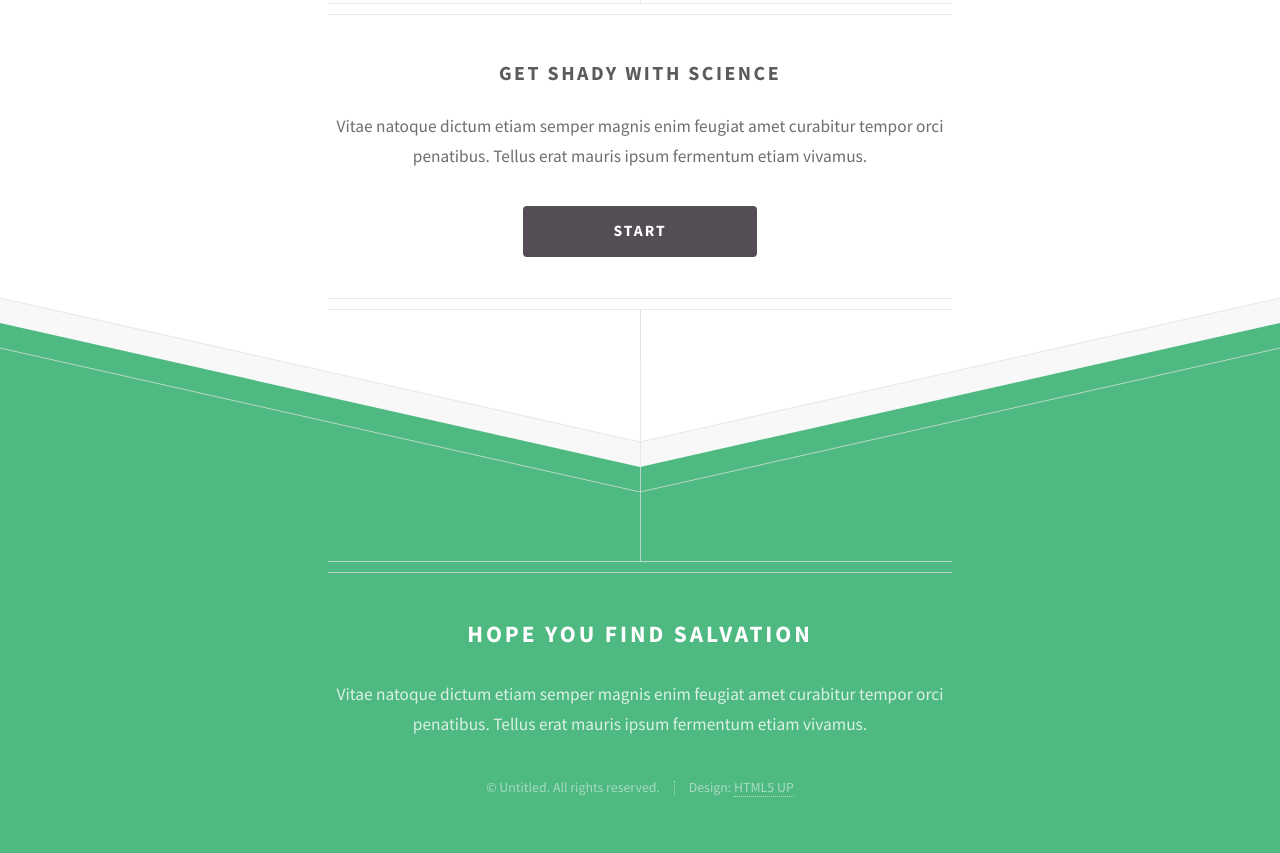
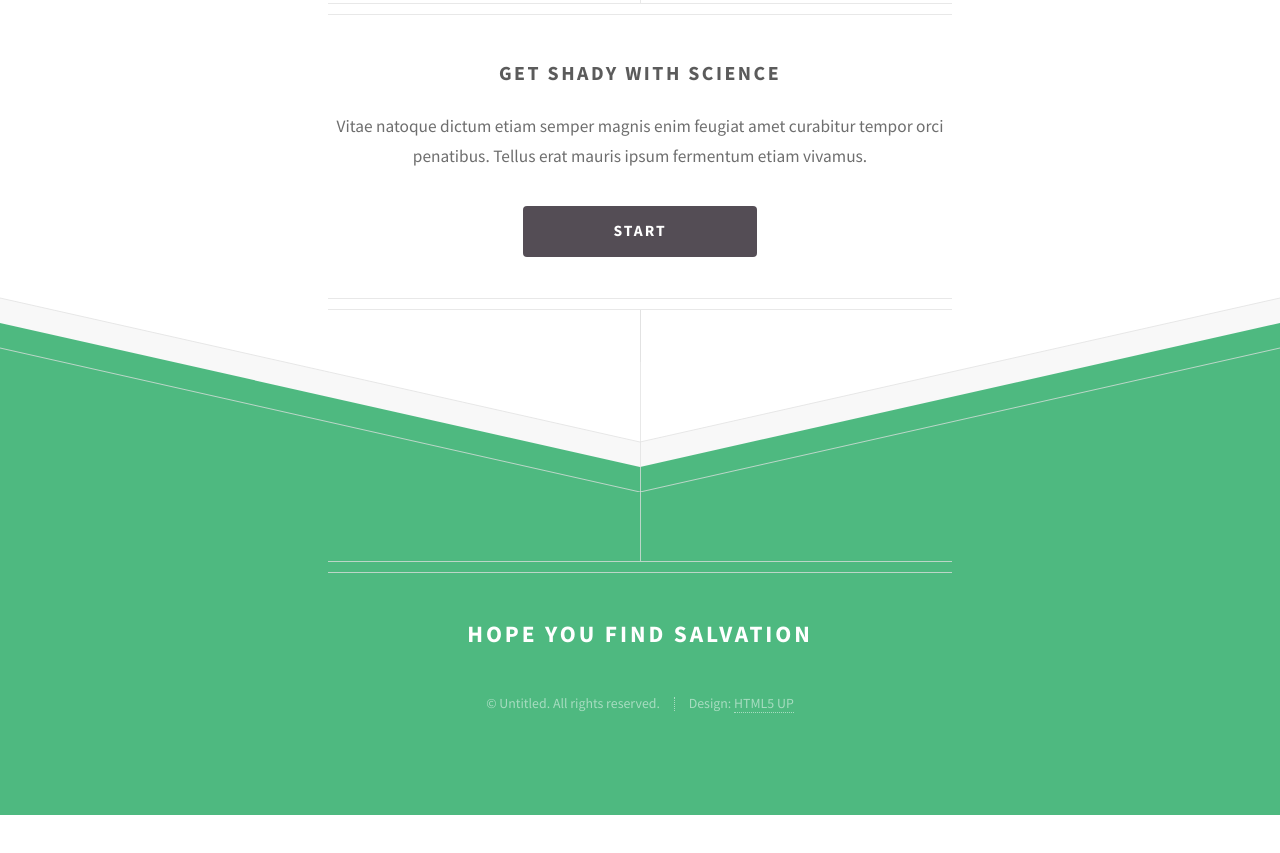
Before and after one commit to MCamner/MCamner.github.io, a plain HTML site: page index.html in a window 1280 px wide. Shown: the part 1854-2707 px from the top of the page. After the commit the page ends 2669 px from the top, so only its background shows below. Drawn offline with Linux system fonts and the light colour scheme.

Commit message:
Update index.html

```diff
--- a/index.html
+++ b/index.html
@@ -230,8 +230,8 @@
 						<h2>Hope you find salvation</h2>
 					</header>
 
-					<p>Vitae natoque dictum etiam semper magnis enim feugiat amet curabitur tempor
-					orci penatibus. Tellus erat mauris ipsum fermentum etiam vivamus.</p>
+					<!-- <p>Vitae natoque dictum etiam semper magnis enim feugiat amet curabitur tempor
+					orci penatibus. Tellus erat mauris ipsum fermentum etiam vivamus.</p> -->
 
 					<!--<form method="post" action="#">
 						<div class="row">
```
